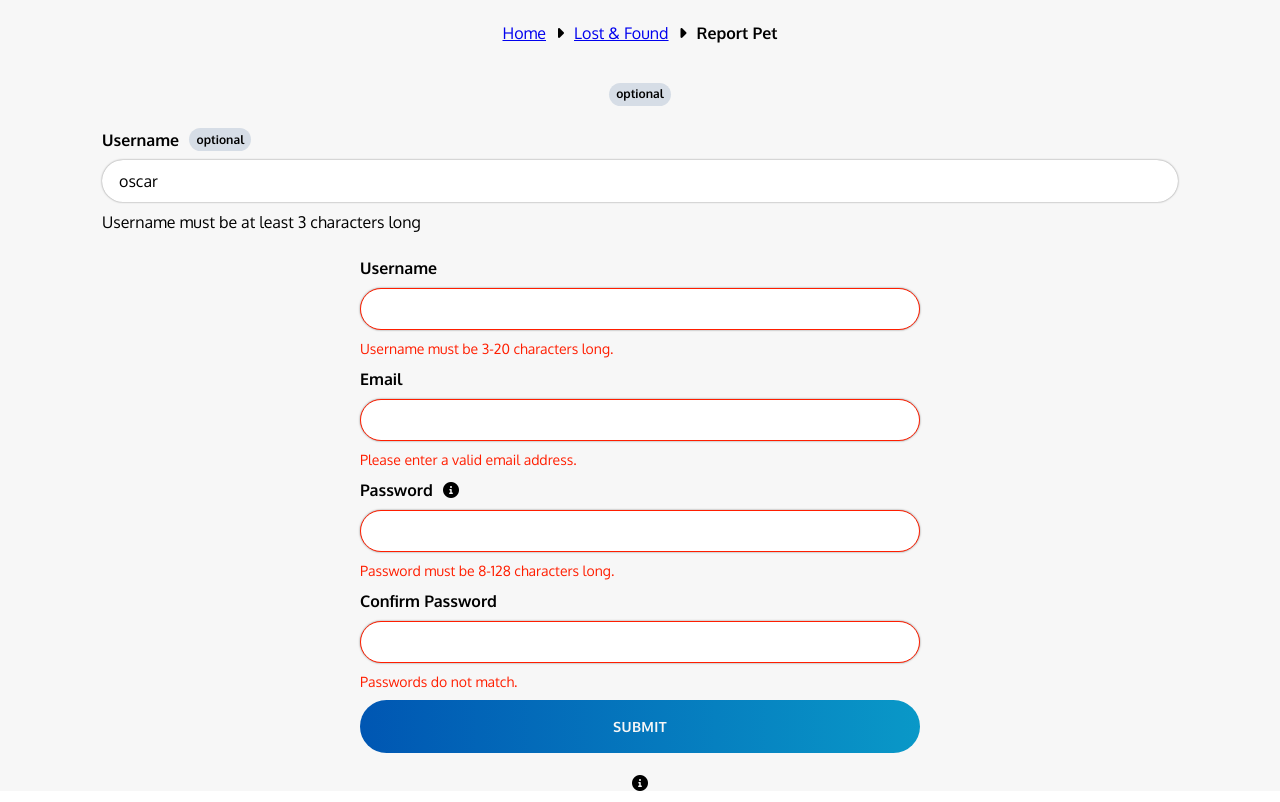
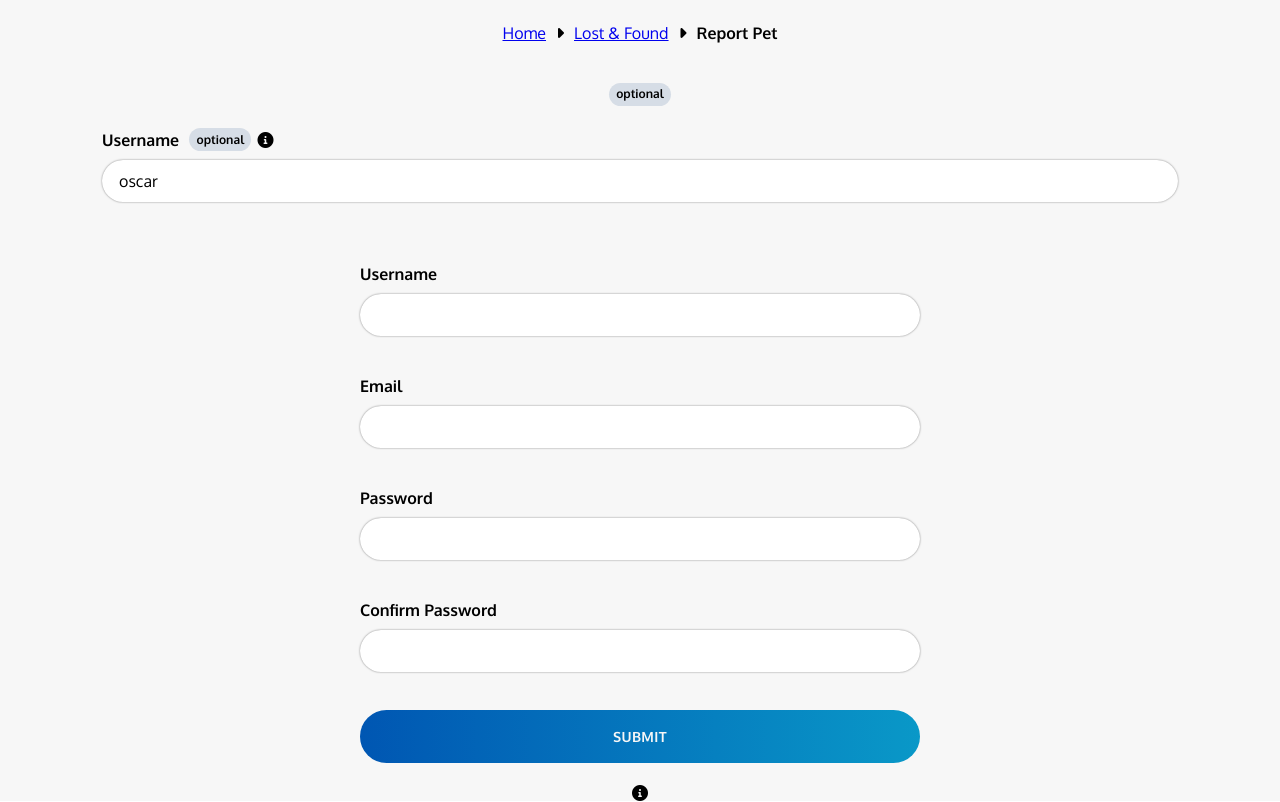
Before and after one commit to orojas12/furlorn, a React (Create React App) app: page /components in a window 1280 px wide. Shown: the part 1180-1982 px from the top of the page. Built offline with nearby package versions, Linux system fonts and the light colour scheme.

Commit message:
add simple form handling and validation

```diff
--- a/src/components/form/Form.tsx
+++ b/src/components/form/Form.tsx
@@ -1,10 +1,12 @@
-import { useState } from "react";
+import { FormEvent, useState } from "react";
 import FormInput, { IFormInputProps } from "./FormInput";
 
 export interface IFormProps {
   id: string;
   inputs: IFormInputProps[];
   initialState: any;
+  submitText?: string;
+  onSubmit?: (data: FormData) => void;
 }
 
 export default function Form(props: IFormProps) {
@@ -17,18 +19,29 @@ export default function Form(props: IFormProps) {
     }));
   }
 
+  function onSubmit(e: FormEvent<HTMLFormElement>) {
+    e.preventDefault();
+    if (!props.onSubmit) return;
+    const data = new FormData();
+    Object.entries(state).forEach(([key, value]) => {
+      data.append(key, value as any);
+    });
+    props.onSubmit(data);
+  }
+
   return (
-    <form className="form">
+    <form className="form" onSubmit={onSubmit}>
       {props.inputs.map((input) => (
         <FormInput
           {...input}
+          onChange={onChange}
           value={state[input.name]}
-          onChange={onChange}
+          validate={input.validate}
           formId={props.id}
         />
       ))}
       <button className="btn btn--block btn--primary" type="submit">
-        Submit
+        {props.submitText || "Submit"}
       </button>
     </form>
   );
--- a/src/components/form/FormInput.tsx
+++ b/src/components/form/FormInput.tsx
@@ -1,29 +1,38 @@
-import React from "react";
+import React, { useState } from "react";
 import { Badge, Tooltip } from "../ui";
 
 export interface IFormInputProps {
-  key: number;
+  key?: number;
   name: string;
   type: string;
   label: string;
   value?: any;
-  onChange?: React.ChangeEventHandler<HTMLInputElement>;
-  required: boolean;
-  errorMsg: string;
+  onChange?: React.ChangeEventHandler<HTMLElement>;
+  required?: boolean;
+  errorMsg?: string;
   description?: string;
   pattern?: string;
-  hint?: string;
   formId?: string;
+  validate?: (input: any) => boolean;
 }
 
 export default function FormInput(props: IFormInputProps) {
+  const [isValid, setIsValid] = useState(true);
+
   const badge = !props.required ? <Badge>optional</Badge> : "";
-  const { label, errorMsg, description, onChange, formId, ...inputProps } =
-    props;
+  const {
+    label,
+    errorMsg,
+    description,
+    onChange,
+    validate,
+    formId,
+    ...inputProps
+  } = props;
   const inputId = `${props.formId}_${inputProps.name}`;
   const descId = `desc_${inputId}`;
   const errorId = `error_${inputId}`;
-  const hint = props.hint ? (
+  const hint = props.description ? (
     <Tooltip
       id={descId}
       position="right-start"
@@ -48,14 +57,17 @@ export default function FormInput(props: IFormInputProps) {
       </div>
       <input
         id={inputId}
-        onChange={onChange}
+        onChange={(e) => {
+          if (onChange) onChange(e);
+          if (validate) setIsValid(validate(e.target.value));
+        }}
         aria-errormessage={errorId}
         aria-describedby={descId}
+        className={!isValid ? "invalid" : ""}
         {...inputProps}
       />
-      <span id={errorId}>{errorMsg}</span>
-      <div id={descId} className="form-input__description">
-        {description}
+      <div id={errorId} className="input-error">
+        {!isValid ? errorMsg : ""}
       </div>
     </div>
   );
--- a/src/sass/components/_form.scss
+++ b/src/sass/components/_form.scss
@@ -10,6 +10,7 @@
   flex-direction: column;
   gap: 0.8rem;
   width: 100%;
+  margin-bottom: 1rem;
 
   .input-header {
     display: flex;
@@ -29,6 +30,12 @@
     }
   }
 
+  .input-error {
+    height: 2rem;
+    color: var.$clr-warning;
+    font-size: var.$fs-2;
+  }
+
   input {
     outline: none;
     width: 100%;
@@ -37,22 +44,12 @@
     box-shadow: 0 0 2px rgba(0, 0, 0, 0.5);
     padding: 0.8rem 1.6rem;
 
-    + span {
-      display: none;
-      color: var.$clr-warning;
-      font-size: var.$fs-2;
-    }
-
     &:focus {
       border: solid 1px var.$clr-primary;
     }
+  }
 
-    &:invalid {
-      border-color: var.$clr-warning;
-
-      + span {
-        display: block;
-      }
-    }
+  .invalid {
+    border-color: var.$clr-warning !important;
   }
 }
```
Also changed, not shown: 2 other files (tests, documents, lock files or other folders).
